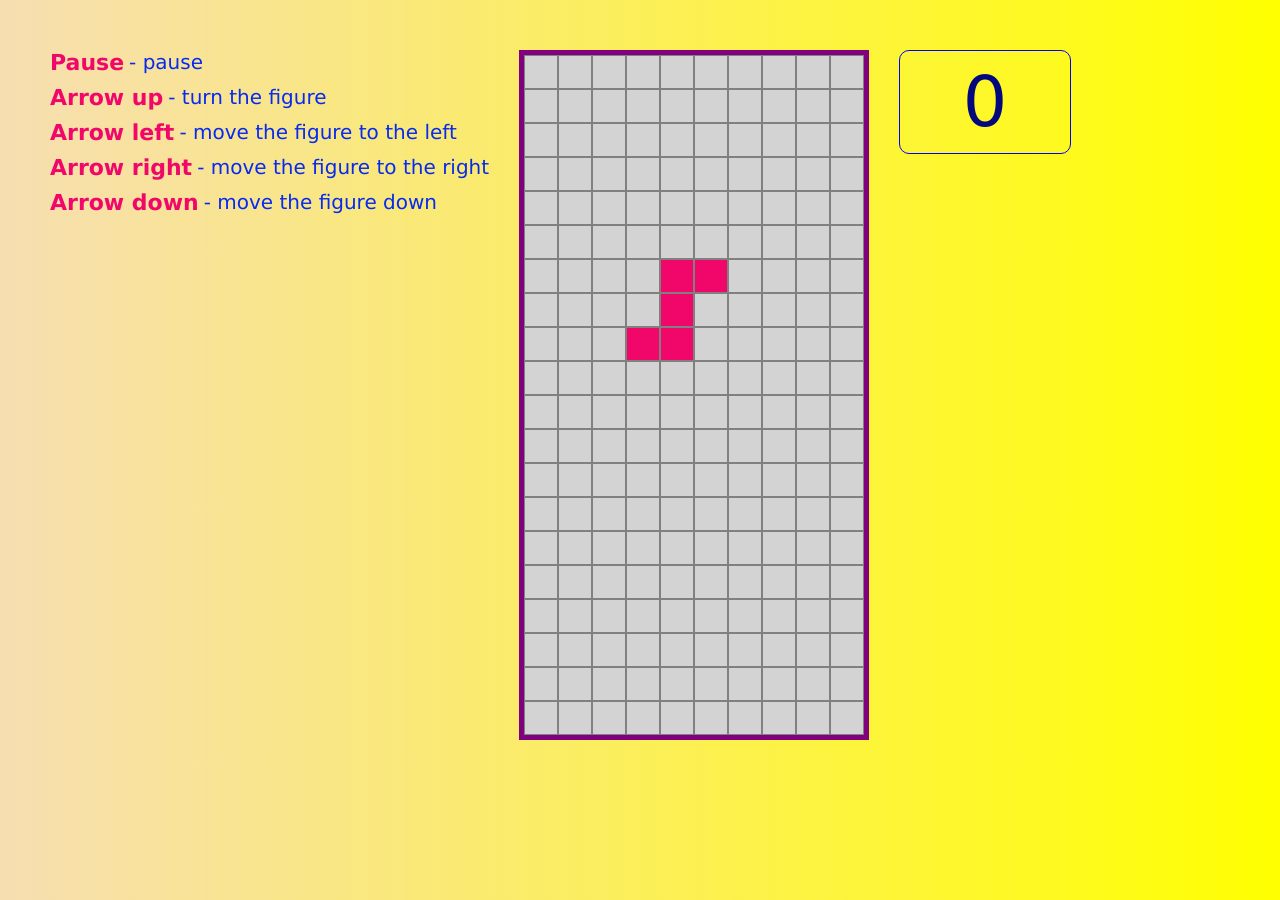
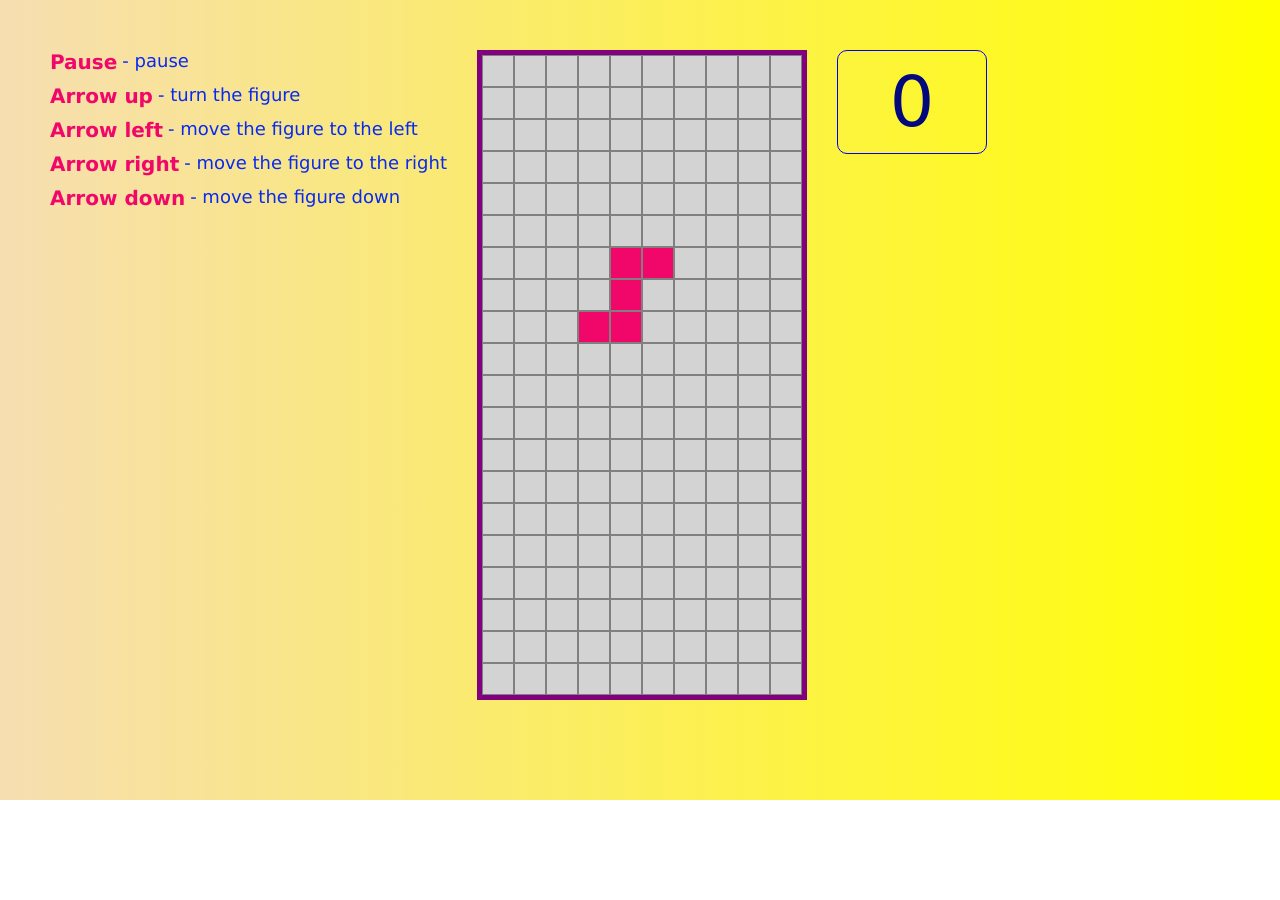
Before and after one commit to NadiiaYena/tetris-game, a plain HTML site: page index.html in a window 1280 px wide. After the commit the page ends 800 px from the top, so only its background shows below. Drawn offline with Linux system fonts and the light colour scheme.

Commit message:
updated css

```diff
--- a/style.css
+++ b/style.css
@@ -1,5 +1,6 @@
 * {
   margin: 0;
+  box-sizing: border-box;
 }
 
 body {
@@ -10,7 +11,7 @@ body {
   justify-content: flex-start;
   align-items: flex-start;
   gap: 30px;
-  padding: 50px;
+  padding: 50px 50px 0px 50px;
 }
 
 .tetris{
@@ -114,13 +115,13 @@ body {
 
 }
 .rules-item span{
-    font-size: 22px;
+    font-size: 20px;
     font-weight: bold;
     color:rgb(241, 7, 105);
     font-family: Verdana, Geneva, Tahoma, sans-serif;
 }
 .rules-item p{
-    font-size: 20px;
+    font-size: 18px;
     font-weight: 500;
     color:rgb(7, 42, 241);
     font-family: Verdana, Geneva, Tahoma, sans-serif;
```
